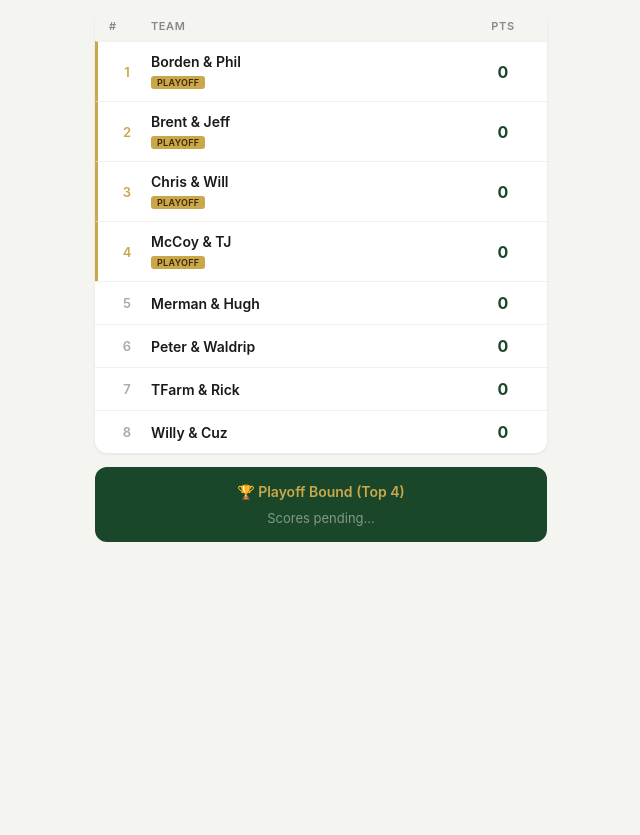
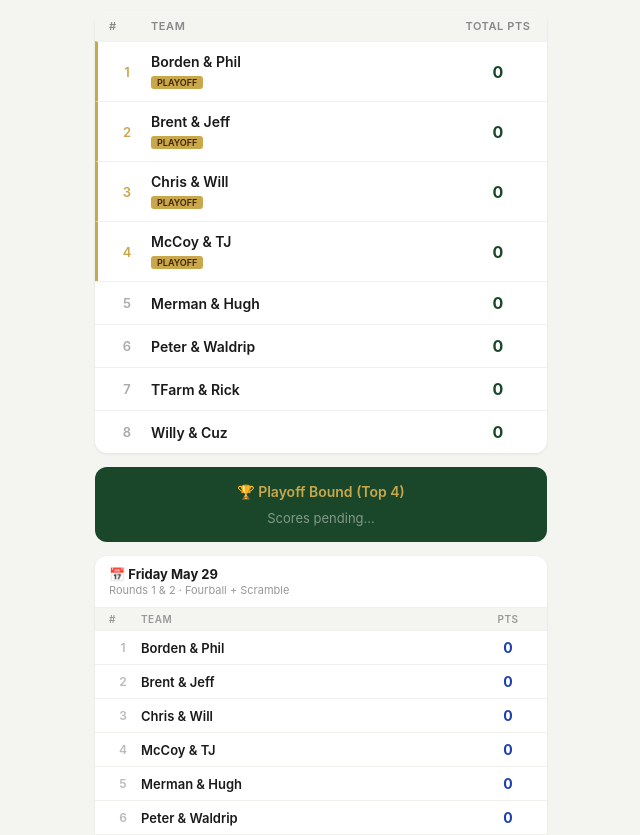
Before and after one commit to petertstrickland-svg/TigerFest-2026-Leaderboard, a plain HTML site: page index.html in a window 1280 px wide. Shown: the part 117-952 px from the top of the page, without its empty margins (319-959 px from the left). Before the commit the page ends 800 px from the top, so only its background shows below. Drawn offline with Linux system fonts and the light colour scheme.

Commit message:
Update index.html

```diff
--- a/index.html
+++ b/index.html
@@ -22,34 +22,46 @@ body { font-family: -apple-system, BlinkMacSystemFont, 'Segoe UI', sans-serif; b
 .section { display: none; padding: 0.875rem; }
 .section.active { display: block; }
 
-/* Leaderboard */
 .leaderboard-card { background: white; border-radius: 12px; overflow: hidden; margin-bottom: 0.875rem; box-shadow: 0 1px 3px rgba(0,0,0,0.08); }
-.lb-header { display: grid; grid-template-columns: 36px 1fr 60px; gap: 6px; padding: 8px 14px; background: #f4f4f0; font-size: 11px; color: #888; font-weight: 600; text-transform: uppercase; letter-spacing: 0.6px; }
-.lb-row { display: grid; grid-template-columns: 36px 1fr 60px; gap: 6px; padding: 11px 14px; border-top: 1px solid #f0f0ec; align-items: center; }
+.lb-header { display: grid; grid-template-columns: 36px 1fr 70px; gap: 6px; padding: 8px 14px; background: #f4f4f0; font-size: 11px; color: #888; font-weight: 600; text-transform: uppercase; letter-spacing: 0.6px; }
+.lb-row { display: grid; grid-template-columns: 36px 1fr 70px; gap: 6px; padding: 11px 14px; border-top: 1px solid #f0f0ec; align-items: center; }
 .lb-row.playoff { border-left: 3px solid #c9a84c; padding-left: 11px; }
 .rank { font-size: 13px; font-weight: 600; color: #aaa; text-align: center; }
 .rank.top { color: #c9a84c; }
 .team-name { font-size: 14px; font-weight: 600; color: #1a1a1a; }
-.playoff-badge { font-size: 9px; background: #c9a84c; color: #412402; padding: 1px 6px; border-radius: 3px; display: inline-block; margin-top: 2px; font-weight: 600; letter-spacing: 0.3px; }
+.playoff-badge { font-size: 9px; background: #c9a84c; color: #412402; padding: 1px 6px; border-radius: 3px; display: inline-block; margin-top: 2px; font-weight: 600; }
 .pts { font-size: 16px; font-weight: 700; text-align: center; color: #1a472a; }
 
-.playoff-section { background: #1a472a; border-radius: 12px; padding: 1rem 1.25rem; text-align: center; }
+.playoff-section { background: #1a472a; border-radius: 12px; padding: 1rem 1.25rem; text-align: center; margin-bottom: 0.875rem; }
 .playoff-section h3 { color: #c9a84c; font-size: 14px; font-weight: 600; margin-bottom: 0.625rem; }
 .playoff-teams { display: flex; flex-wrap: wrap; gap: 6px; justify-content: center; }
 .playoff-team-pill { background: rgba(201,168,76,0.15); border: 1px solid rgba(201,168,76,0.35); color: #c9a84c; font-size: 12px; padding: 5px 12px; border-radius: 20px; font-weight: 500; }
 .no-playoff { color: rgba(255,255,255,0.45); font-size: 13px; }
 
-/* Matches */
+.day-section { background: white; border-radius: 12px; overflow: hidden; margin-bottom: 0.875rem; box-shadow: 0 1px 3px rgba(0,0,0,0.08); }
+.day-header { padding: 10px 14px; display: flex; align-items: center; justify-content: space-between; }
+.day-title { font-size: 13px; font-weight: 700; color: #1a1a1a; }
+.day-subtitle { font-size: 11px; color: #999; margin-top: 1px; }
+.day-leader-badge { font-size: 10px; padding: 3px 9px; border-radius: 10px; font-weight: 600; white-space: nowrap; }
+.friday-badge { background: #dbeafe; color: #1e40af; }
+.saturday-badge { background: #dcfce7; color: #166534; }
+.day-lb-header { display: grid; grid-template-columns: 28px 1fr 50px; gap: 4px; padding: 5px 14px; background: #f4f4f0; font-size: 10px; color: #999; font-weight: 600; text-transform: uppercase; letter-spacing: 0.5px; border-top: 1px solid #f0f0ec; }
+.day-lb-row { display: grid; grid-template-columns: 28px 1fr 50px; gap: 4px; padding: 8px 14px; border-top: 1px solid #f0f0ec; align-items: center; }
+.day-lb-row.leader { background: #fafaf8; }
+.day-rank { font-size: 12px; color: #bbb; text-align: center; font-weight: 600; }
+.day-team { font-size: 13px; font-weight: 600; color: #1a1a1a; }
+.day-pts { font-size: 14px; font-weight: 700; text-align: center; }
+.friday-pts { color: #1e40af; }
+.saturday-pts { color: #166534; }
+
 .round-label { font-size: 11px; font-weight: 700; color: #888; text-transform: uppercase; letter-spacing: 0.7px; margin: 0.875rem 0 0.5rem; padding: 0 2px; display: flex; align-items: center; gap: 8px; }
 .round-label span { flex: 1; height: 1px; background: #e8e8e4; }
-
 .match-card { background: white; border-radius: 12px; padding: 0.875rem 1rem; margin-bottom: 0.5rem; box-shadow: 0 1px 3px rgba(0,0,0,0.07); }
 .match-format { font-size: 10px; color: #aaa; margin-bottom: 8px; text-transform: uppercase; letter-spacing: 0.5px; font-weight: 600; }
 .match-row { display: grid; grid-template-columns: 1fr 36px 1fr; align-items: center; gap: 6px; }
 .match-team { font-size: 13px; font-weight: 600; color: #1a1a1a; }
 .match-team.right { text-align: right; }
 .match-vs { text-align: center; font-size: 11px; color: #bbb; font-weight: 500; }
-
 .score-inputs { display: grid; grid-template-columns: 1fr 24px 1fr; gap: 6px; margin-top: 10px; align-items: center; }
 .score-input-wrap { display: flex; flex-direction: column; gap: 3px; }
 .score-input-wrap label { font-size: 10px; color: #aaa; font-weight: 500; text-transform: uppercase; letter-spacing: 0.4px; }
@@ -82,13 +94,38 @@ body { font-family: -apple-system, BlinkMacSystemFont, 'Segoe UI', sans-serif; b
   <div id="leaderboard" class="section active">
     <div class="leaderboard-card">
       <div class="lb-header">
-        <div>#</div><div>Team</div><div style="text-align:center">Pts</div>
+        <div>#</div><div>Team</div><div style="text-align:center">Total Pts</div>
       </div>
       <div id="lb-rows"></div>
     </div>
+
     <div class="playoff-section">
       <h3>🏆 Playoff Bound (Top 4)</h3>
       <div id="playoff-teams" class="playoff-teams"></div>
+    </div>
+
+    <div class="day-section">
+      <div class="day-header">
+        <div>
+          <div class="day-title">📅 Friday May 29</div>
+          <div class="day-subtitle">Rounds 1 & 2 · Fourball + Scramble</div>
+        </div>
+        <div id="friday-leader-badge"></div>
+      </div>
+      <div class="day-lb-header"><div>#</div><div>Team</div><div style="text-align:center">Pts</div></div>
+      <div id="friday-lb-rows"></div>
+    </div>
+
+    <div class="day-section">
+      <div class="day-header">
+        <div>
+          <div class="day-title">📅 Saturday May 30</div>
+          <div class="day-subtitle">Rounds 3 & 4 · Singles + Alt Shot</div>
+        </div>
+        <div id="saturday-leader-badge"></div>
+      </div>
+      <div class="day-lb-header"><div>#</div><div>Team</div><div style="text-align:center">Pts</div></div>
+      <div id="saturday-lb-rows"></div>
     </div>
   </div>
 
@@ -146,30 +183,33 @@ const MATCHES = [
 
 let scores = JSON.parse(localStorage.getItem('tigerfest_scores') || '{}');
 function save() { try { localStorage.setItem('tigerfest_scores', JSON.stringify(scores)); } catch(e){} }
+function fmtPts(p) { return p % 1 === 0 ? p : p.toFixed(1); }
 
-function calcTeamPoints() {
-  return TEAMS.map(t => {
-    let pts = 0;
-    MATCHES.forEach(m => {
-      if (m.teamA === t.id) pts += parseFloat(scores[m.id+'_A']) || 0;
-      if (m.teamB === t.id) pts += parseFloat(scores[m.id+'_B']) || 0;
-    });
-    return { ...t, pts };
-  }).sort((a,b) => b.pts - a.pts || a.name.localeCompare(b.name));
+function calcPts(teamId, rounds) {
+  let pts = 0;
+  MATCHES.filter(m => rounds.includes(m.round)).forEach(m => {
+    if (m.teamA === teamId) pts += parseFloat(scores[m.id+'_A']) || 0;
+    if (m.teamB === teamId) pts += parseFloat(scores[m.id+'_B']) || 0;
+  });
+  return pts;
+}
+
+function rankTeams(rounds) {
+  return TEAMS.map(t => ({ ...t, pts: calcPts(t.id, rounds) }))
+    .sort((a,b) => b.pts - a.pts || a.name.localeCompare(b.name));
 }
 
 function renderLeaderboard() {
-  const ranked = calcTeamPoints();
+  const ranked = rankTeams([1,2,3,4]);
   document.getElementById('lb-rows').innerHTML = ranked.map((t, i) => {
-    const rank = i+1;
-    const isPlayoff = rank <= 4;
+    const rank = i+1, isPlayoff = rank <= 4;
     return `<div class="lb-row${isPlayoff?' playoff':''}">
       <div class="rank${rank<=4?' top':''}">${rank}</div>
       <div>
         <div class="team-name">${t.name}</div>
         ${isPlayoff?'<div><span class="playoff-badge">PLAYOFF</span></div>':''}
       </div>
-      <div class="pts">${t.pts % 1 === 0 ? t.pts : t.pts.toFixed(1)}</div>
+      <div class="pts">${fmtPts(t.pts)}</div>
     </div>`;
   }).join('');
 
@@ -177,6 +217,26 @@ function renderLeaderboard() {
   document.getElementById('playoff-teams').innerHTML = top4.length
     ? top4.map(t => `<div class="playoff-team-pill">${t.name}</div>`).join('')
     : '<div class="no-playoff">Scores pending...</div>';
+
+  renderDayBoard('friday-lb-rows','friday-leader-badge',[1,2],'friday-pts','friday-badge','🏅 Fri Leader');
+  renderDayBoard('saturday-lb-rows','saturday-leader-badge',[3,4],'saturday-pts','saturday-badge','🏅 Sat Leader');
+}
+
+function renderDayBoard(rowsId, badgeId, rounds, ptsClass, badgeClass, label) {
+  const ranked = rankTeams(rounds);
+  const hasScores = ranked[0].pts > 0;
+  const leadPts = ranked[0].pts;
+  document.getElementById(rowsId).innerHTML = ranked.map((t, i) => {
+    const isLeader = hasScores && t.pts === leadPts;
+    return `<div class="day-lb-row${isLeader?' leader':''}">
+      <div class="day-rank">${i+1}</div>
+      <div class="day-team">${t.name}${isLeader?' 👑':''}</div>
+      <div class="day-pts ${ptsClass}">${fmtPts(t.pts)}</div>
+    </div>`;
+  }).join('');
+  document.getElementById(badgeId).innerHTML = hasScores
+    ? `<span class="day-leader-badge ${badgeClass}">${label}: ${ranked[0].name.split(' ')[0]}</span>`
+    : '';
 }
 
 function renderMatches(round, containerId) {
```
